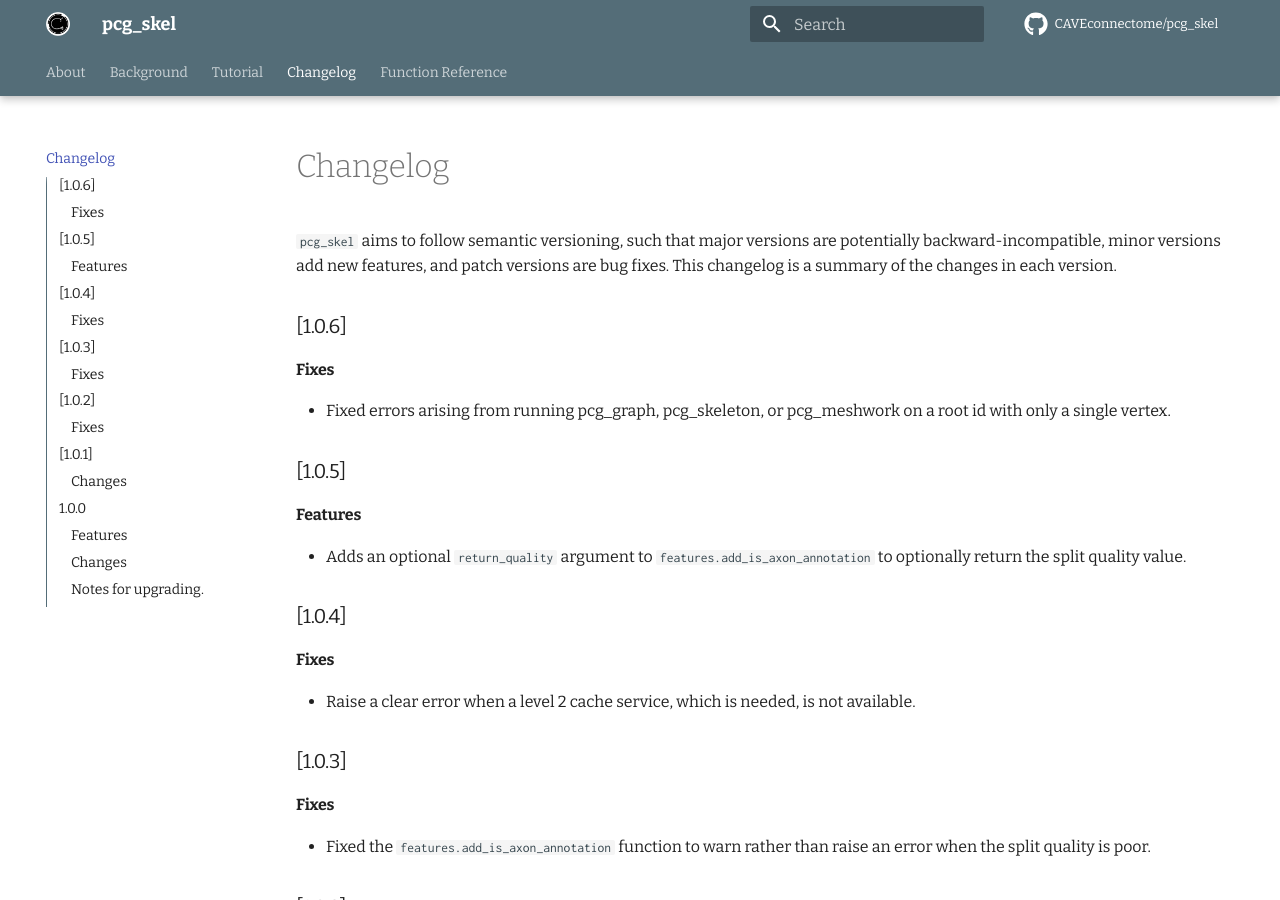
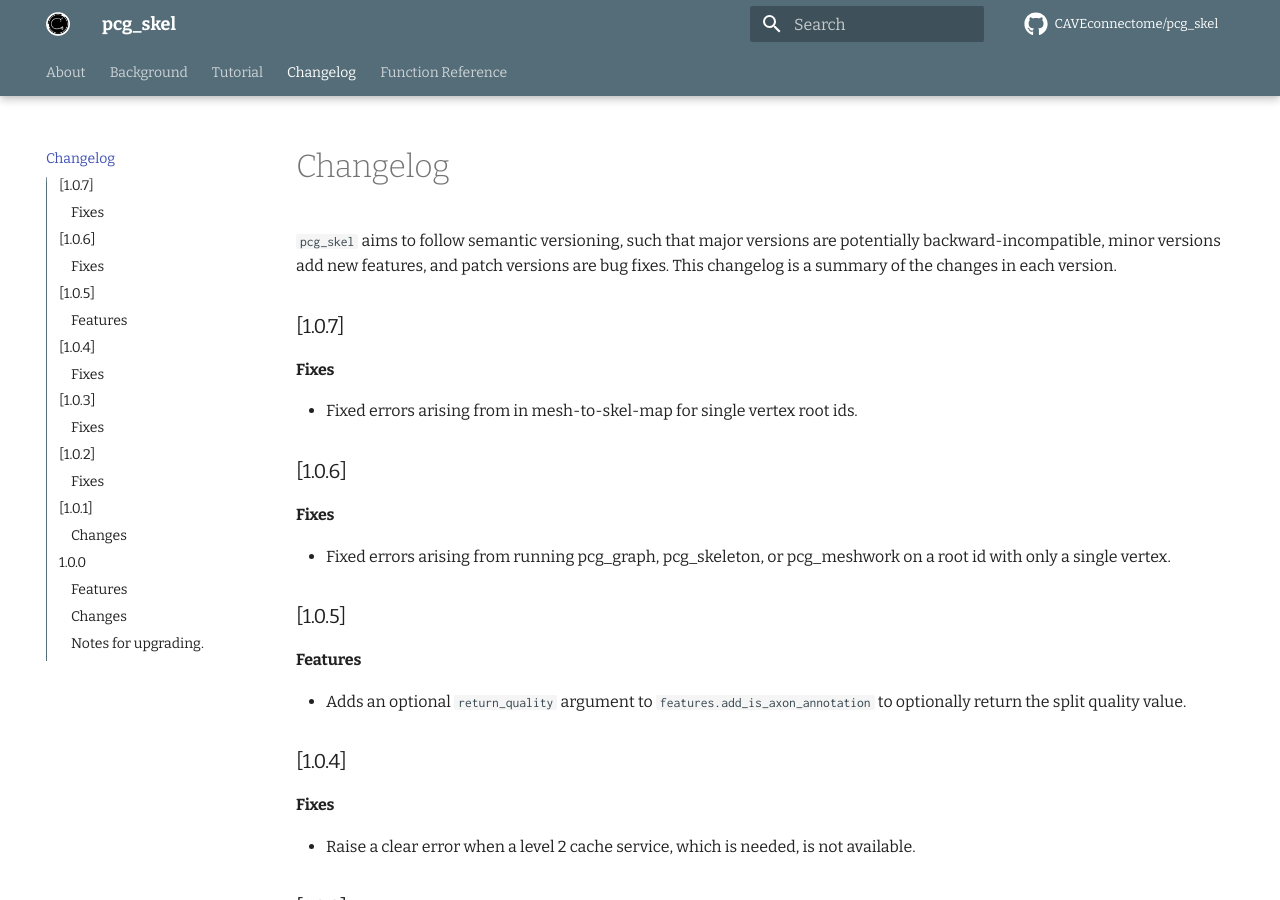
Before and after one commit to CAVEconnectome/pcg_skel, an MkDocs documentation site: the page built from docs/changelog.md, in a window 1280 px wide and 900 px high. Built offline with MkDocs 1.6.1 and Material for MkDocs 9.7.7, drawn with Linux system fonts in a browser that asks for light colours; comment, search, counter and statistics services are not loaded.

Commit message:
Update changelog and version

```diff
--- a/docs/changelog.md
+++ b/docs/changelog.md
@@ -3,6 +3,13 @@ title: Changelog
 ---
 
 `pcg_skel` aims to follow semantic versioning, such that major versions are potentially backward-incompatible, minor versions add new features, and patch versions are bug fixes. This changelog is a summary of the changes in each version.
+
+## [1.0.7]
+
+### Fixes
+
+* Fixed errors arising from in mesh-to-skel-map for single vertex root ids.
+
 
 ## [1.0.6]
 
--- a/pcg_skel/__init__.py
+++ b/pcg_skel/__init__.py
@@ -4,4 +4,4 @@ from .features import *
 from . import utils
 from . import chunk_tools
 
-__version__ = "1.0.6"
+__version__ = "1.0.7"
```
